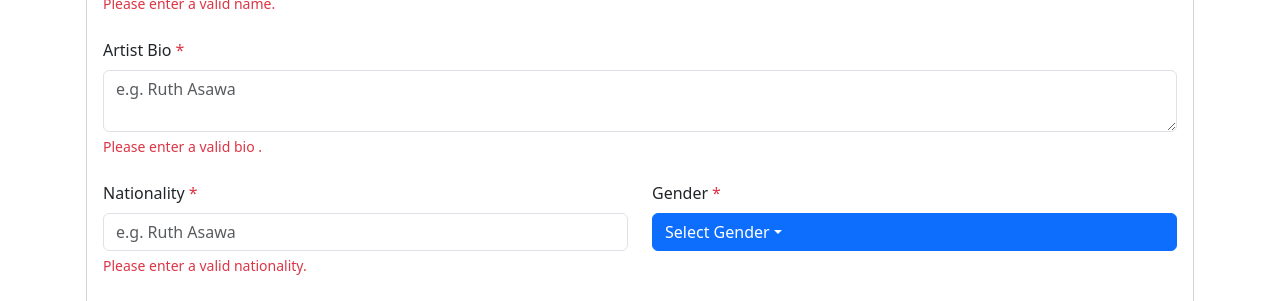
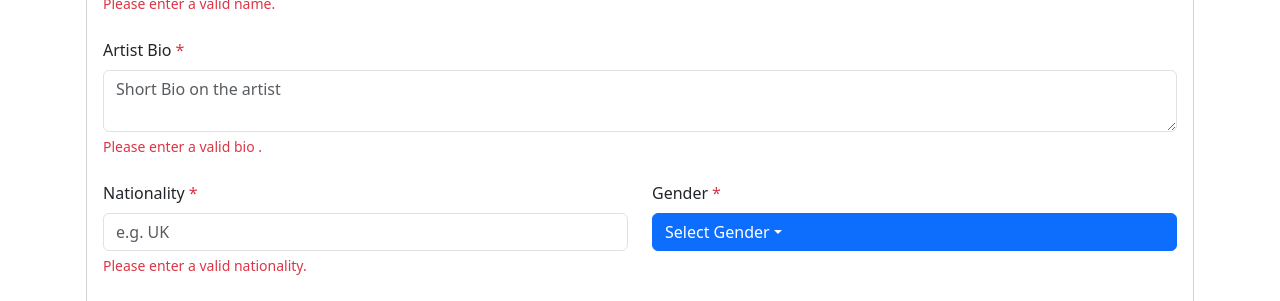
Before and after one commit to Ashma-Rai-32/clevero, a React (Create React App) app in the folder reactfrontend/: page /artistForm in a window 1280 px wide. Shown: the part 348-649 px from the top of the page. Built offline with nearby package versions, Linux system fonts and the light colour scheme.

Commit message:
minor changes on artistform

```diff
--- a/reactfrontend/src/Form/ArtistForm.js
+++ b/reactfrontend/src/Form/ArtistForm.js
@@ -223,7 +223,7 @@ const ArtistForm = () => {
 
                     <Input
                       id="artistBio"
-                      placeholder="e.g. Ruth Asawa"
+                      placeholder="Short Bio on the artist"
                       type="textarea"
                       required
                       maxLength={800}
@@ -254,7 +254,7 @@ const ArtistForm = () => {
 
                     <Input
                       id="nationality"
-                      placeholder="e.g. Ruth Asawa"
+                      placeholder="e.g. UK"
                       type="text"
                       required
                       maxLength={255}
```
